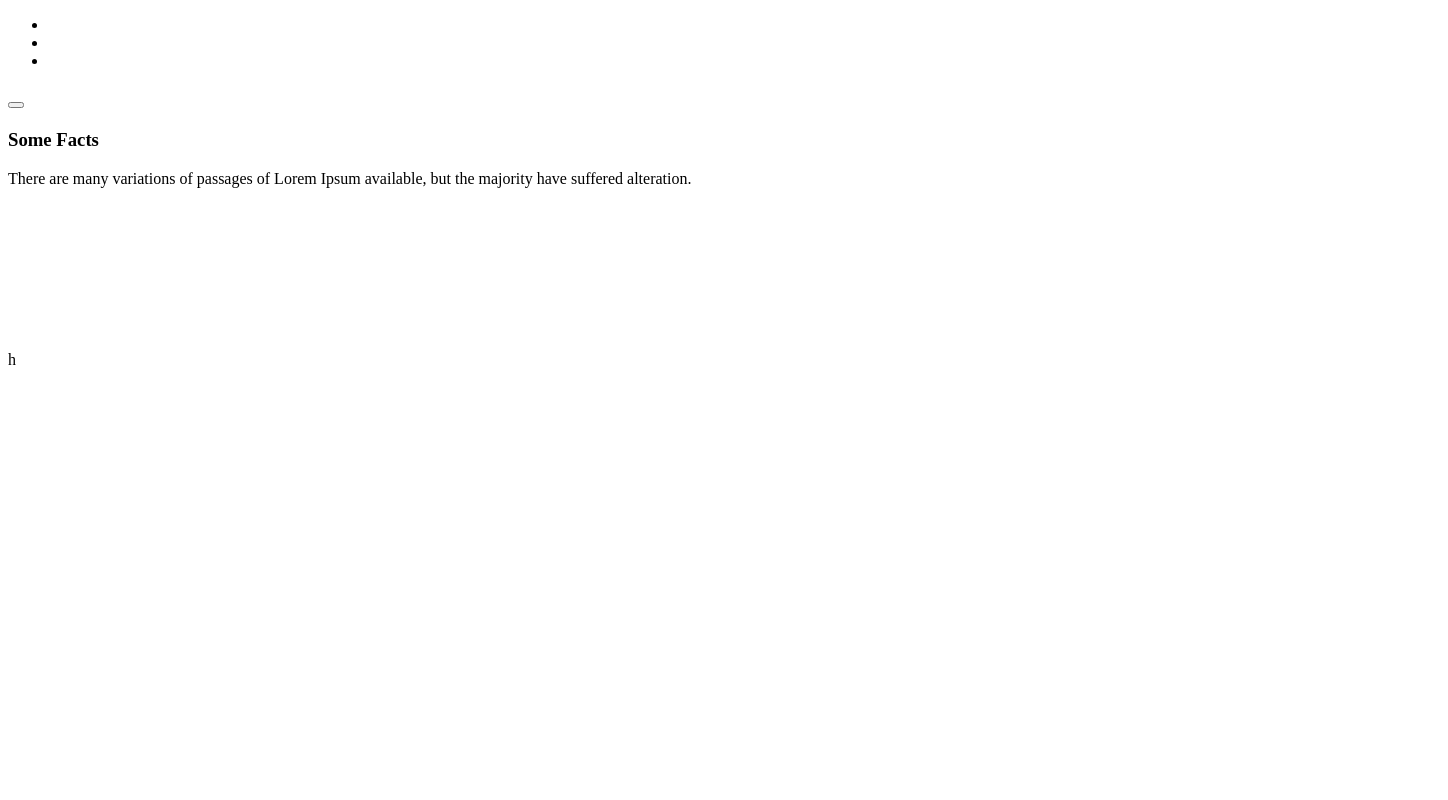
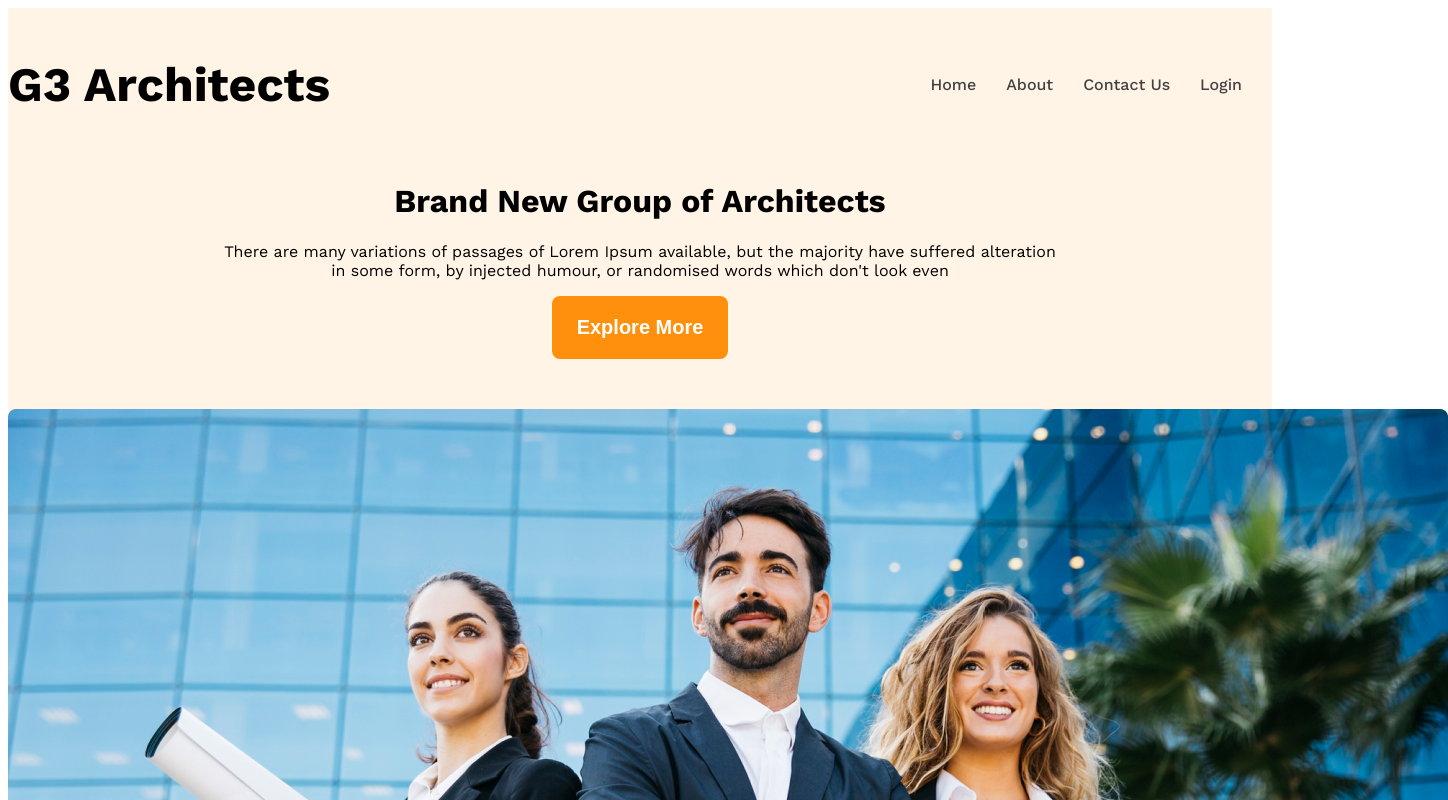
Before and after one commit to Khalid-Bin-Ahsan/g3-arch, a plain HTML site: page index.html in a window 1280 px wide. Shown: the top 800 px of the page, 1448 px wide, since content can reach past the window. Drawn offline with nearby package versions, Linux system fonts and the light colour scheme.

Commit message:
banner and logo fixed

```diff
--- a/index.html
+++ b/index.html
@@ -6,77 +6,40 @@
     <title>G3 Architecture</title>
     <link rel="stylesheet" href="styles/style.css" />
   </head>
-  <body>
-    <header>
-      <nav>
-        <ul>
-          <li><a href=""></a></li>
-          <li><a href=""></a></li>
-          <li><a href=""></a></li>
+  <body class="work-sans-font">
+    <header class="bg-light">
+      <nav class="navbar display-flex">
+        <h3 class="brand">G3 Architects</h3>
+        <ul class="nav-links display-flex">
+          <!-- li.nav-item*4>a.nav-link -->
+          <li class="nav-item">
+            <a href="" class="nav-link text-gray">Home</a>
+          </li>
+          <li class="nav-item">
+            <a href="" class="nav-link text-gray">About</a>
+          </li>
+          <li class="nav-item">
+            <a href="" class="nav-link text-gray">Contact Us</a>
+          </li>
+          <li class="nav-item">
+            <a href="" class="nav-link text-gray">Login</a>
+          </li>
         </ul>
       </nav>
+      <div class="banner">
+        <div class="banner-content">
+          <h1 class="banner-title">Brand New Group of Architects</h1>
+          <p class="banner-description">
+            There are many variations of passages of Lorem Ipsum available, but
+            the majority have suffered alteration in some form, by injected
+            humour, or randomised words which don't look even
+          </p>
+          <button class="btn-primary">Explore More</button>
+        </div>
+        <img class="banner-image" src="images/banner.png" alt="" />
+      </div>
     </header>
-    <div class="banner">
-      <h1></h1>
-      <p></p>
-      <div class="btn">
-        <button></button>
-      </div>
 
-      <div class="heroimg"></div>
-    </div>
-    <main>
-      <section id="quick-feature">
-        <div>
-          <!-- image 4 -->
-        </div>
-        <div>
-          <h2></h2>
-          <p></p>
-          <div class="btn"></div>
-        </div>
-      </section>
-
-      <section id="enjoy-feature">
-        <div>
-          <h2></h2>
-          <p></p>
-          <div class="info"></div>
-        </div>
-      </section>
-
-      <section>
-        <h3>Some Facts</h3>
-        <p>
-          There are many variations of passages of Lorem Ipsum available, but
-          the majority have suffered alteration.
-        </p>
-        <div class="badge-container">
-          <div>
-            <img src="" alt="" />
-            <h3></h3>
-            <p></p>
-          </div>
-          <div>
-            <img src="" alt="" />
-            <h3></h3>
-            <p></p>
-          </div>
-          <div>
-            <img src="" alt="" />
-            <h3></h3>
-            <p></p>
-          </div>
-          <div>
-            <img src="" alt="" />
-            <h3></h3>
-            <p></p>
-          </div>
-        </div>
-      </section>
-      <section id="sponsor">h</section>
-
-      <footer></footer>
-    </main>
+    <main></main>
   </body>
 </html>
--- a/styles/style.css
+++ b/styles/style.css
@@ -0,0 +1,82 @@
+@import url("https://fonts.googleapis.com/css2?family=Work+Sans:ital,wght@0,100..900;1,100..900&display=swap");
+
+.work-sans-font {
+  font-family: "Work Sans", sans-serif;
+  font-optical-sizing: auto;
+  font-weight: 400;
+  font-style: normal;
+}
+
+/* shared-styles */
+/* shared styles */
+.display-flex {
+  display: flex;
+}
+
+.text-primary {
+  color: #ff900e;
+}
+
+/* dark 02 */
+.text-gray {
+  color: #424242;
+}
+
+/* dark03 */
+.text-light-gray {
+  color: #727272;
+}
+
+.bg-light {
+  background-color: rgba(255, 144, 14, 0.1);
+}
+
+.btn-primary {
+  background-color: #ff900e;
+  color: white;
+  padding: 20px 25px;
+  font-size: 1.25rem;
+  font-weight: 600;
+  border-radius: 8px;
+  border: none;
+}
+.btn-primary:hover {
+  background-color: #e07d0b8c;
+  cursor: pointer;
+}
+
+/* header styles */
+
+/* navbar related styles */
+.navbar {
+  justify-content: space-between;
+  align-items: center;
+}
+
+.brand {
+  font-weight: 700;
+  font-size: 3rem;
+}
+.nav-item {
+  list-style: none;
+  margin-right: 30px;
+}
+
+.nav-link {
+  text-decoration: none;
+  font-weight: 500;
+}
+
+.navbar,
+.banner {
+  max-width: 1440px;
+  margin: 0 auto;
+}
+
+/* banner related styles */
+.banner-content {
+  max-width: 850px;
+  margin: 0 auto;
+  text-align: center;
+  margin-bottom: 50px;
+}
```
